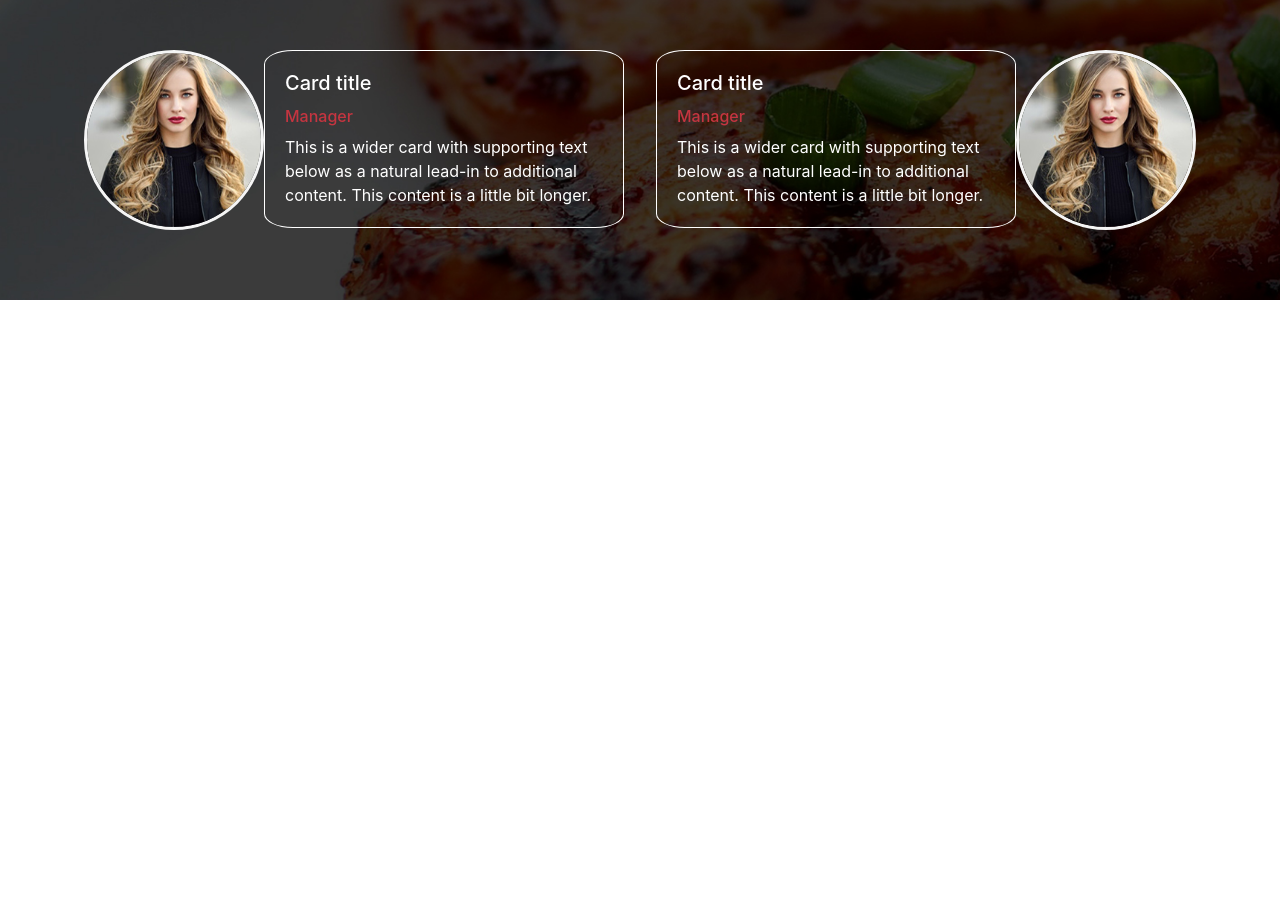
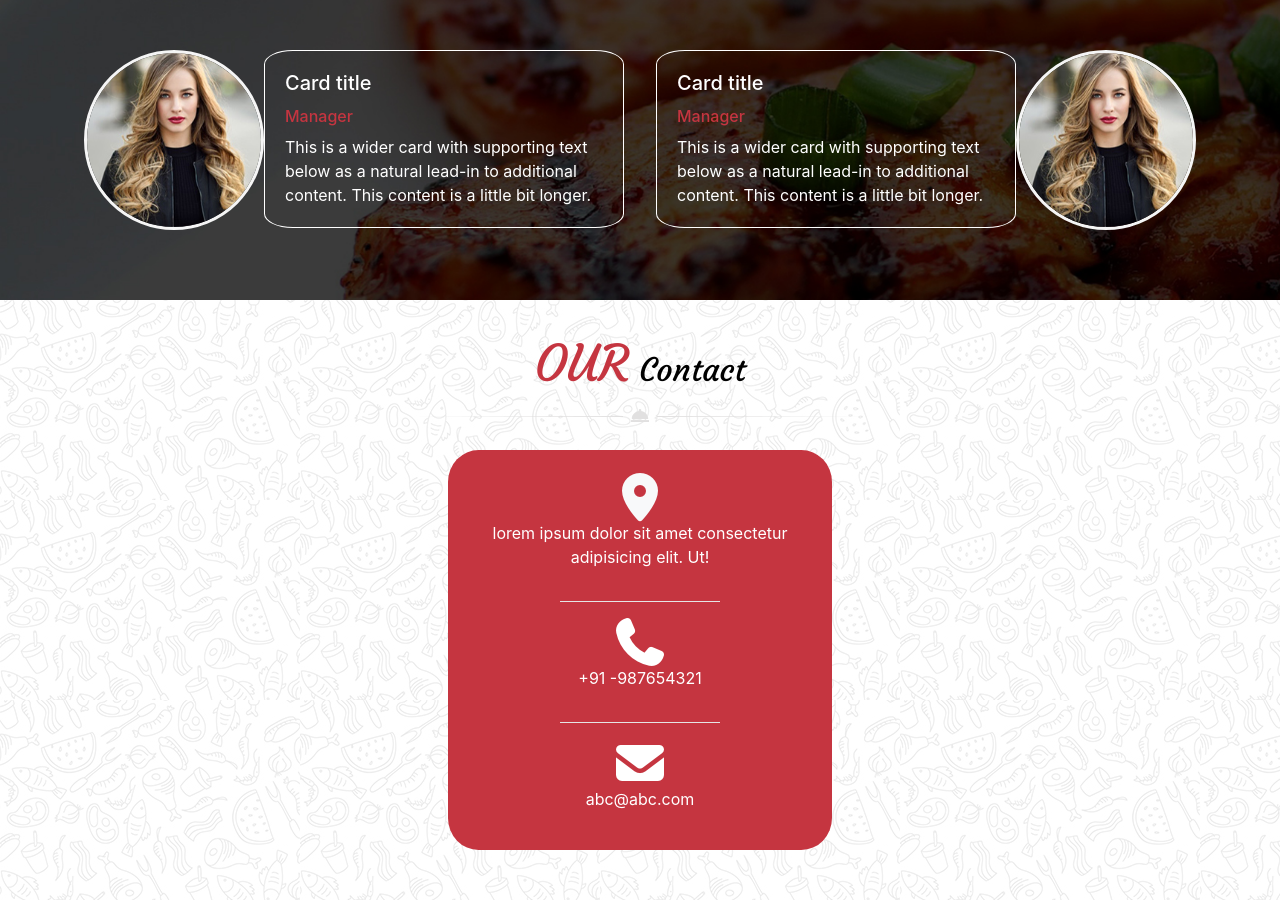
Before and after one commit to Mkaranfil/Site-du-chef-, a website: page index.html in a window 1280 px wide. Shown: the part 5087-5987 px from the top of the page. Before the commit the page ends 5387 px from the top, so only its background shows below. Drawn offline with nearby package versions, Linux system fonts and the light colour scheme.

Commit message:
section5 version 0.1 fini

```diff
--- a/index.html
+++ b/index.html
@@ -968,6 +968,47 @@
 
     </section>
 
+    <!-- section 5 -->
+
+    <section class="section5 d-flex justify-content-center align-items-center flex-column"
+        style="width: 100%; height: 600px;">
+
+        <!-- niveau 1 -->
+
+        <div class="Meet mt-3 mb-4 d-flex flex-column justify-content-center align-items-center text-center  "
+            style="width: 40%;">
+
+            <div class="contact mt-3 p-0 d-flex justify-content-center align-items-center">
+                <h2 class="testi">
+                    <span>OUR</span> Contact
+                </h2>
+            </div>
+
+            <div class="  ">
+                <img src="./public/img/decoration_line.png" alt="">
+            </div>
+        </div>
+
+        <div class="lesMedias bg-danger  d-flex justify-content-center align-items-center flex-column p-3 mb-5 text-center"
+            style="width: 30%; height: 400px;">
+
+            <i class="fas fa-map-marker-alt fa-3x text-light"></i>
+            <p>lorem ipsum dolor sit amet consectetur adipisicing elit. Ut!</p>
+            <hr>
+            <i class="fas fa-phone fa-3x"></i>
+            <p>+91 -987654321</p>
+            <hr>
+            <i class="fas fa-envelope fa-3x"></i>
+            <p>abc@abc.com</p>
+
+
+
+        </div>
+
+
+
+
+    </section>
 
 
 
--- a/src/scss/modules/_section5.scss
+++ b/src/scss/modules/_section5.scss
@@ -0,0 +1,27 @@
+
+
+.section5{
+    background-image: url('../../public/img/main_bg.jpg') ;
+
+
+
+
+}
+
+.lesMedias{
+
+    border-radius: 8%;
+    color: white;
+    hr{
+        background-color: white;
+        height: 0px;
+        width: 160px;
+
+    }
+}
+
+.contact{
+    h2{
+        color: black;
+    }
+}
```
Also changed, not shown: public/css/app.css.
